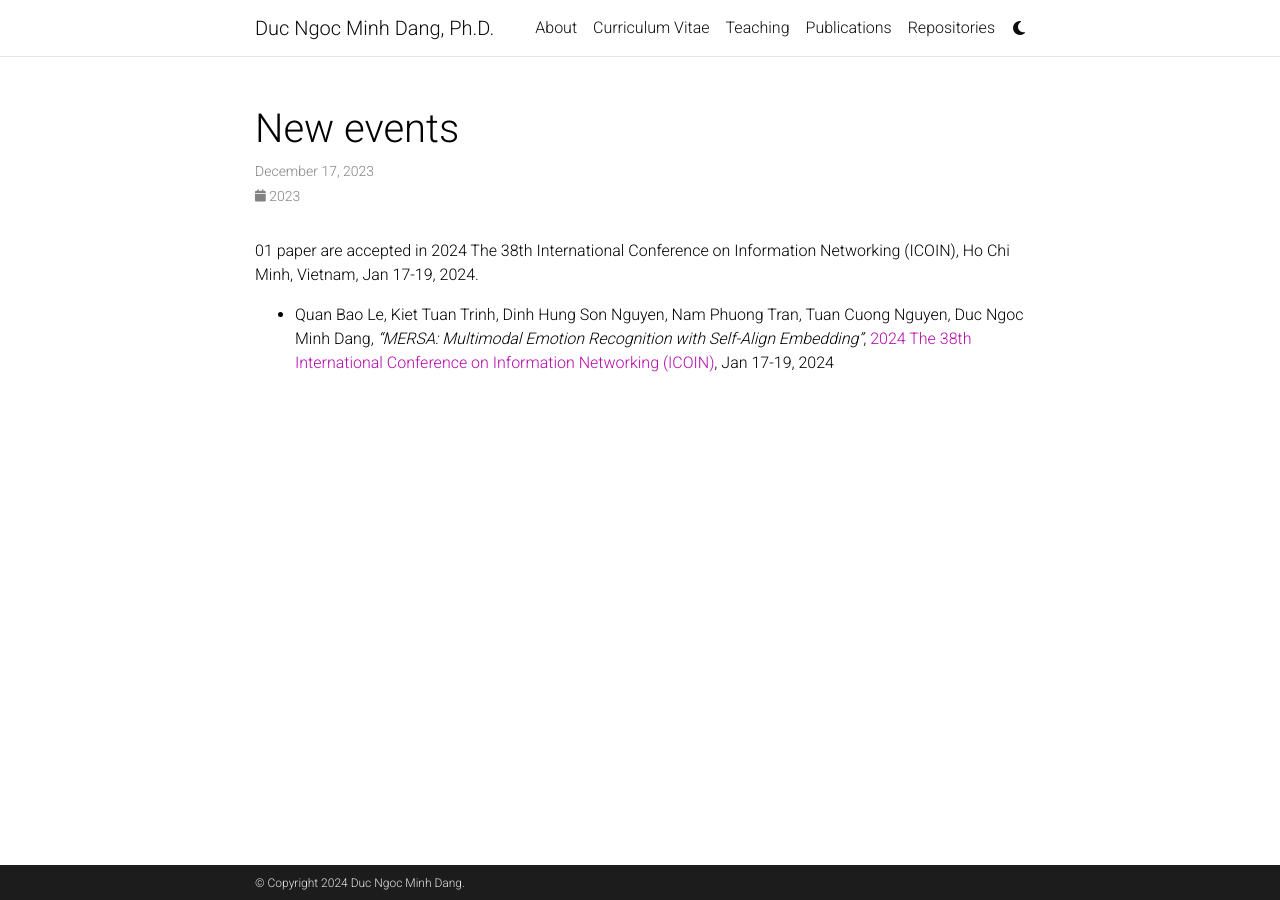
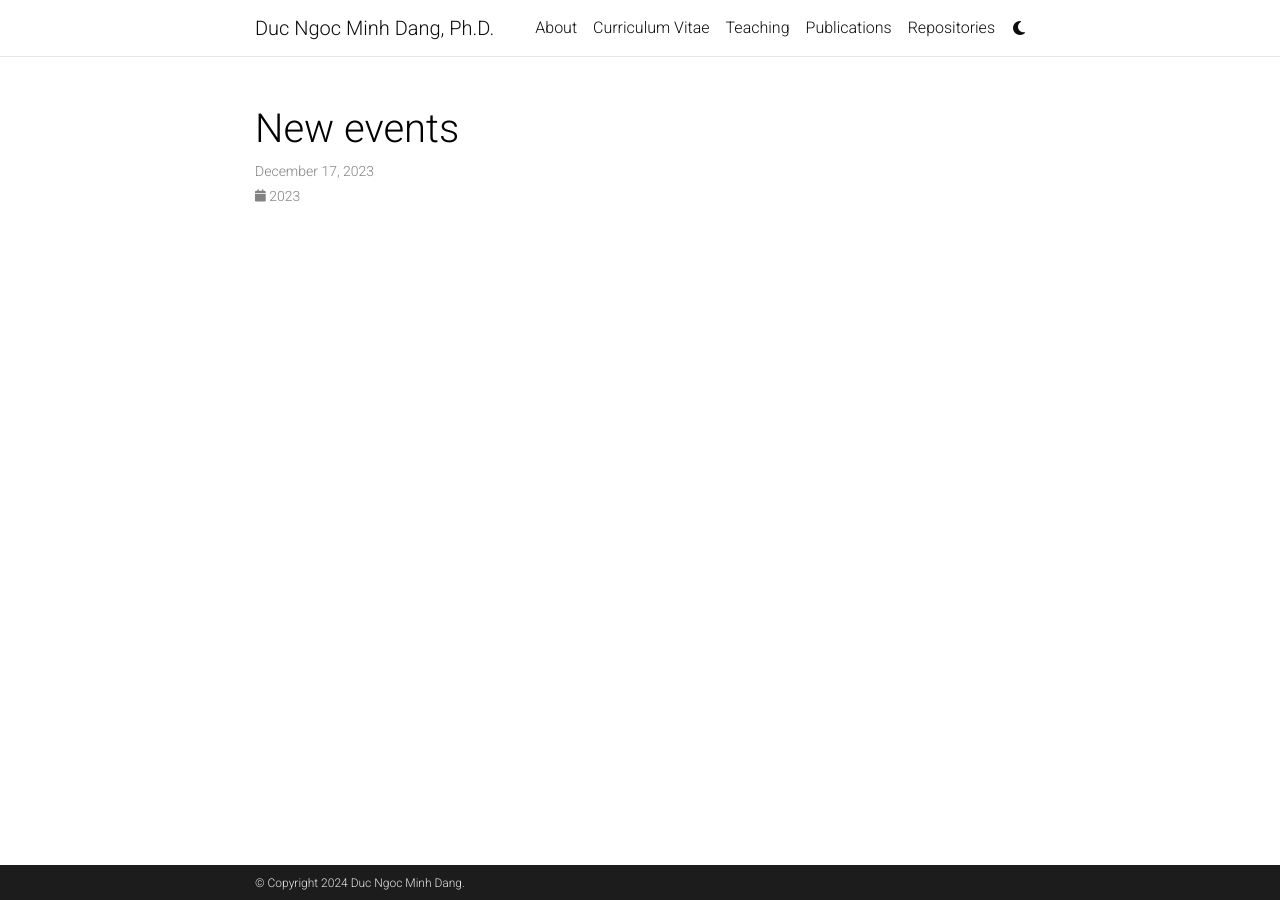
Before and after one commit to dnmduc/dnmduc.github.io, a Jekyll site: the page built from _news/announcement_3.md, in a window 1280 px wide. Built offline with Jekyll 4.4.1, drawn with Linux system fonts in a browser that asks for light colours; full-size pictures stand in for the smaller copies a plugin makes; comment, search, counter and statistics services are not loaded; a style sheet for code colours, icons or effects is not loaded.

Commit message:
annoucement

```diff
--- a/_bibliography/papers.bib
+++ b/_bibliography/papers.bib
@@ -1,8 +1,9 @@
-@INPROCEEDINGS{Quan,
+@INPROCEEDINGS{Quan_ICOIN,
   author={Quan Bao Le and Kiet Tuan Trinh and Nguyen Dinh Hung Son and Phuong-Nam Tran and Cuong Tuan Nguyen and Duc Ngoc Minh Dang},
   booktitle={The 38th International Conference on Information Networking (ICOIN 2024)},
   title={MERSA: Multimodal Emotion Recognition with Self-Align Embedding},
-  year={2024}}
+  year={2024},
+  publisher = {IEEE},}
 
 @inproceedings{Pham_AETA2022,
 author = {Nhat Truong Pham and Anh-Tuan Tran and Bich Ngoc Hong Pham and Hanh Dang-Ngoc and Sy Dzung Nguyen and Duc Ngoc Minh Dang},
--- a/_news/announcement_3.md
+++ b/_news/announcement_3.md
@@ -5,7 +5,3 @@ date: 2023-12-17 07:59:00-0400
 inline: true
 related_posts: false
 ---
-01 paper are accepted in 2024 The 38th International Conference on Information Networking (ICOIN), Ho Chi Minh, Vietnam, Jan 17-19, 2024.
-
-
-- Quan Bao Le, Kiet Tuan Trinh, Dinh Hung Son Nguyen, Nam Phuong Tran, Tuan Cuong Nguyen, Duc Ngoc Minh Dang, *“MERSA: Multimodal Emotion Recognition with Self-Align Embedding”*, [2024 The 38th International Conference on Information Networking (ICOIN)](https://icoin.org/), Jan 17-19, 2024
```
Also changed, not shown: _pages/publications.md (+1 -1 lines).
